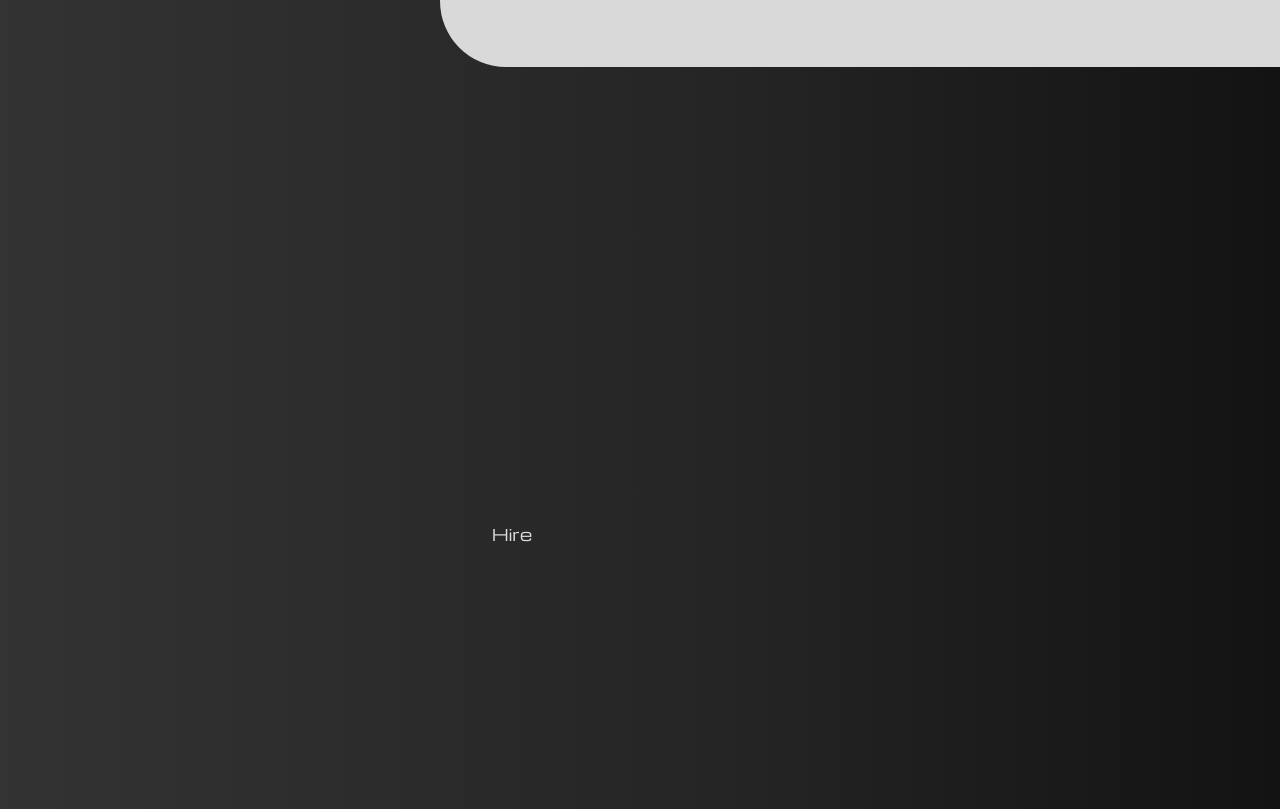
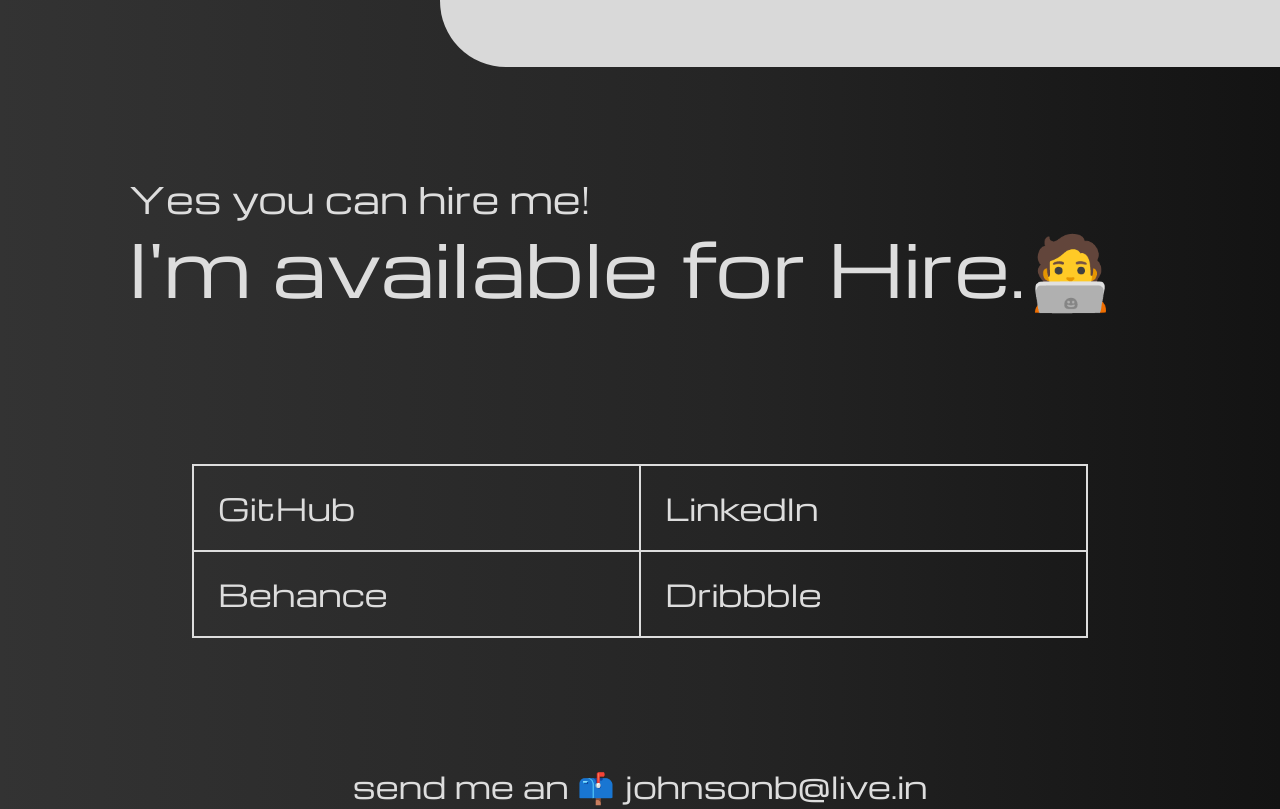
Before and after one commit to johnsonbhaskaran/Portfolio, a React (Vite) app: page / in a window 1280 px wide. Shown: the part 3066-3875 px from the top of the page. Built offline with nearby package versions, Linux system fonts and the light colour scheme.

Commit message:
Done: Hire section completed

```diff
--- a/src/sections/Hire.jsx
+++ b/src/sections/Hire.jsx
@@ -1,4 +1,25 @@
 const Hire = () => {
-  return <div className='flex flex-col justify-center items-center max-w-5xl h-screen'>Hire</div>;
+  return (
+    <div className='flex flex-col items-center bg-white/0 w-full h-screen'>
+      <div className='flex flex-col justify-center w-5xl h-1/4'>
+        <p className='text-4xl/16'>Yes you can hire me!</p>
+        <h1 className='text-7xl'>I'm available for Hire.🧑‍💻</h1>
+      </div>
+      <div className='flex flex-col justify-evenly items-center w-4xl h-3/4 text-3xl'>
+        <div className='grid grid-cols-2 w-full cursor-pointer'>
+          <div className='p-6 border border-t-2 border-l-2'>GitHub</div>
+          <div className='p-6 border border-t-2 border-r-2'>LinkedIn</div>
+          <div className='p-6 border border-b-2 border-l-2'>Behance</div>
+          <div className='p-6 border border-r-2 border-b-2'>Dribbble</div>
+        </div>
+        <p>
+          send me an 📫{" "}
+          <span className={`decoration-wavy underline underline-offset-[12px]`}>
+            johnsonb@live.in
+          </span>
+        </p>
+      </div>
+    </div>
+  );
 };
 export default Hire;
--- a/src/sections/Intro.jsx
+++ b/src/sections/Intro.jsx
@@ -16,7 +16,7 @@ const Intro = () => {
             }  decoration-wavy underline underline-offset-[18px]`}
           >
             JohnsonB's
-          </span>{" "}
+          </span>
           portfolio
         </h1>
       </div>
```
